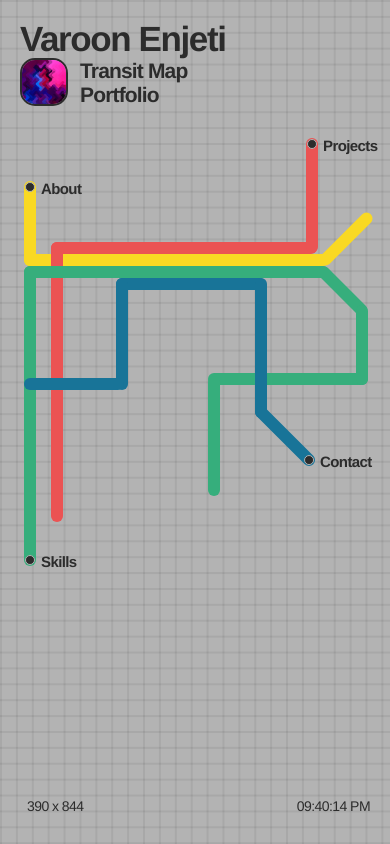
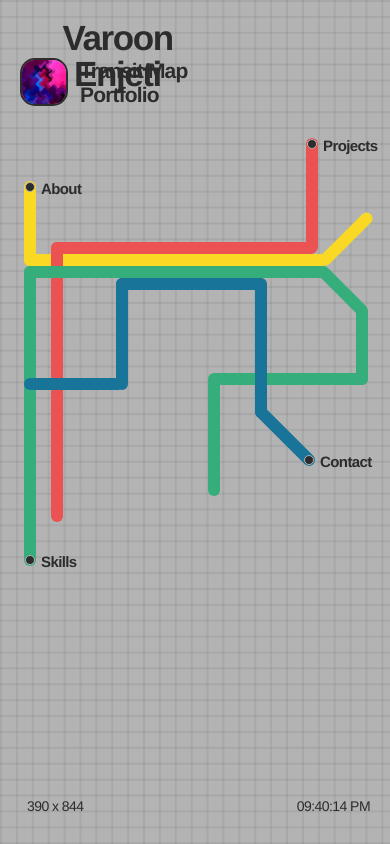
Before and after one commit to varoon-enjeti/portfolio-website, a Next.js app: page / in a window 390 px wide. Built offline with nearby package versions, Linux system fonts and the light colour scheme.

Commit message:
weird header hover state fix

```diff
--- a/app/components/body.tsx
+++ b/app/components/body.tsx
@@ -65,6 +65,12 @@ export default function Body() {
 
     return (
         <div className="w-[calc(100%-40px)] h-[calc(100%-40px)] md:w-[calc(100%-50px)] md:h-[calc(100%-50px)]">
+            <div className="2xl:w-full 2xl:h-[60%] 2xl:absolute 2xl:top-1/3 2xl:left-1/2 2xl:transform 2xl:-translate-x-1/2 2xl:-translate-y-1/3">
+                <Yellowline setAbout={setAbout}/>
+                <Redline setProject={setProject}/>
+                <Greenline setSkills={setSkills}/>
+                <Blueline setContact={setContact}/>
+            </div>
             <Header
                 projectLive={projectLive}
                 setProject={setProject}
@@ -75,12 +81,6 @@ export default function Body() {
                 contactLive={contactLive}
                 setContact={setContact}
             />
-            <div className="2xl:w-full 2xl:h-[60%] 2xl:absolute 2xl:top-1/3 2xl:left-1/2 2xl:transform 2xl:-translate-x-1/2 2xl:-translate-y-1/3">
-                <Yellowline setAbout={setAbout}/>
-                <Redline setProject={setProject}/>
-                <Greenline setSkills={setSkills}/>
-                <Blueline setContact={setContact}/>
-            </div>
             <div className="flex h-full w-full justify-between items-end">
                 <div className="font-sans font-light text-[14px] md:text-[22px] tracking-[-0.04em] text-darkgrey pl-[7px] data">{width} x {height}</div>
                 <div className="font-sans font-light text-[14px] md:text-[22px] tracking-[-0.04em] text-darkgrey data">{formatTime(time)}</div>
--- a/app/components/header.tsx
+++ b/app/components/header.tsx
@@ -16,7 +16,7 @@ const Header: React.FC<headerProps> = ({projectLive, setProject, aboutLive, setA
     }
 
     return (
-        <div className="w-full absolute flex flex-col items-start md:pl-[7px] gap-0 md:gap-[11px] header">
+        <div className="w-1/2 absolute flex flex-col items-start md:pl-[7px] gap-0 md:gap-[11px] header">
             <button onClick={() => {handleClick()}} className="font-sans font-bold h-[38px] md:h-[93px] text-[35px] md:text-[100px] tracking-[-0.04em] text-darkgrey relative z-20 name">Varoon Enjeti</button>
             <div className="h-[48px] md:h-[98px] flex gap-3 md:gap-5">
                 <a href="/" className="">
```
